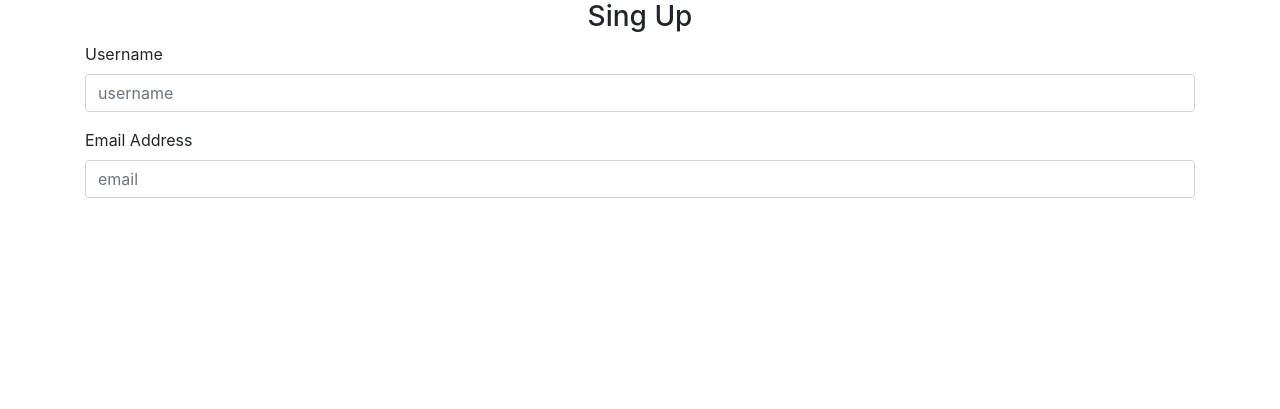
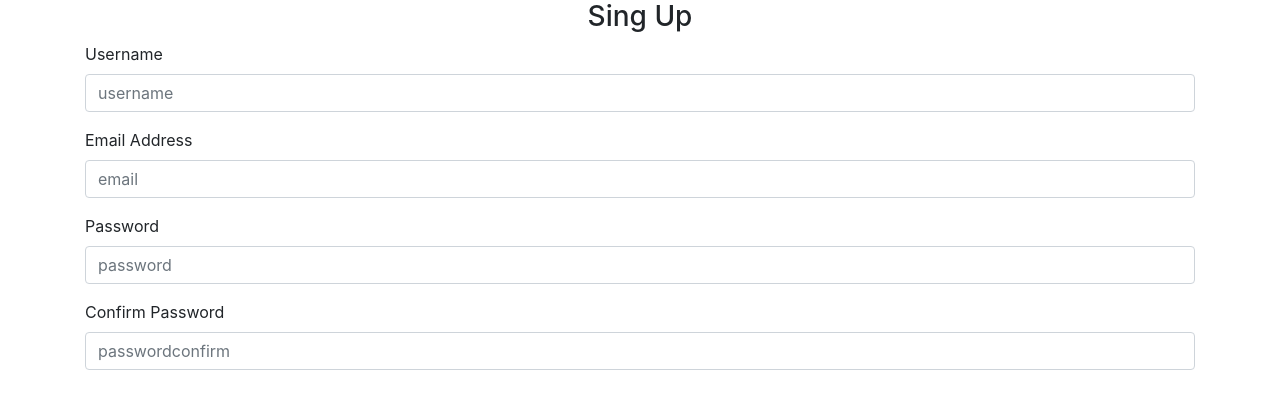
Before and after one commit to jounikivi/FlaskApp_tutorial, a Flask app: page /singup in a window 1280 px wide. Shown: the part 56-465 px from the top of the page. Run offline with Flask 2, Linux system fonts and the light colour scheme; some libraries are stand-ins or nearby versions.

Commit message:
Update singup.html

```diff
--- a/website/templates/singup.html
+++ b/website/templates/singup.html
@@ -20,5 +20,25 @@ content %}
       placeholder="email"
     />
   </div>
+  <div class="form-group">
+    <label for="password">Password</label>
+    <input
+      type="password"
+      class="form-control"
+      id="password"
+      name="password"
+      placeholder="password"
+    />
+  </div>
+  <div class="form-group">
+    <label for="passwordconfirm">Confirm Password</label>
+    <input
+      type="passwordconfirm"
+      class="form-control"
+      id="passwordconfirm"
+      name="passwordconfirm"
+      placeholder="passwordconfirm"
+    />
+  </div>
 </form>
 {% endblock %}
```
